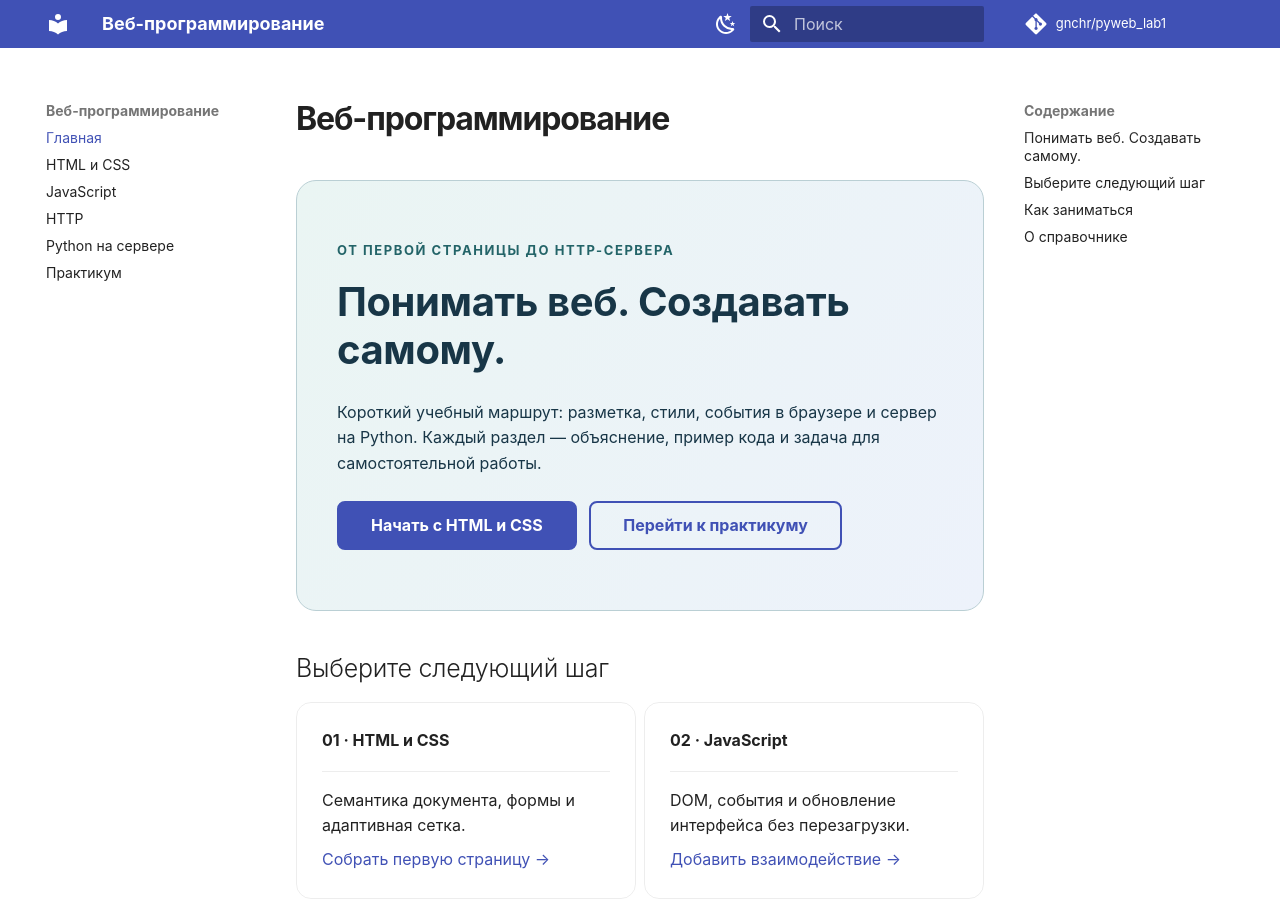
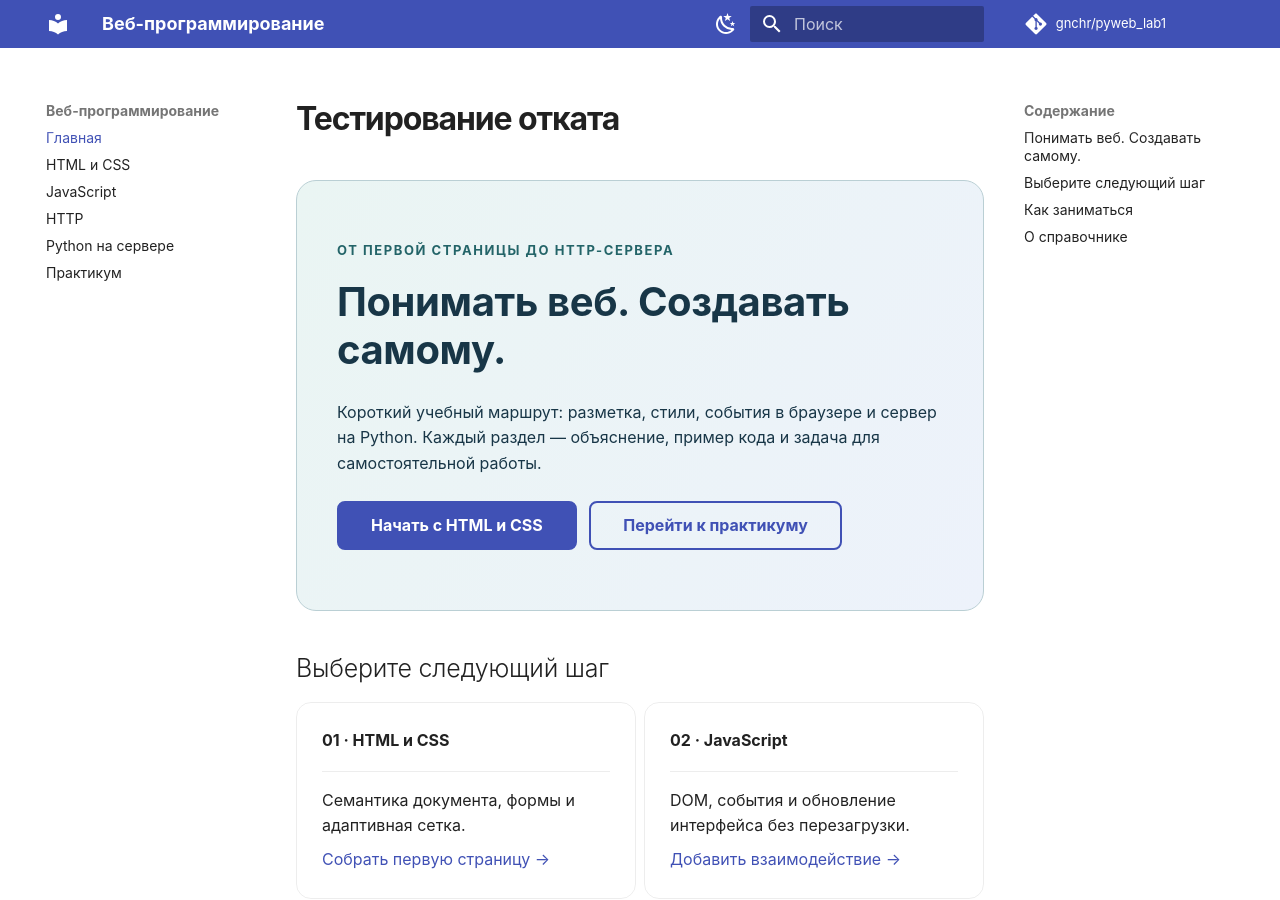
Before and after one commit to gnchr/pyweb_lab1, an MkDocs documentation site: the page built from docs/index.md, in a window 1280 px wide and 900 px high. Built offline with MkDocs 1.6.1 and Material for MkDocs 9.7.7, drawn with Linux system fonts in a browser that asks for light colours; comment, search, counter and statistics services are not loaded.

Commit message:
test rollback

```diff
--- a/docs/index.md
+++ b/docs/index.md
@@ -1,4 +1,4 @@
-# Веб-программирование
+# Тестирование отката
 
 <div class="hero" markdown>
 <span class="eyebrow">ОТ ПЕРВОЙ СТРАНИЦЫ ДО HTTP-СЕРВЕРА</span>
```
